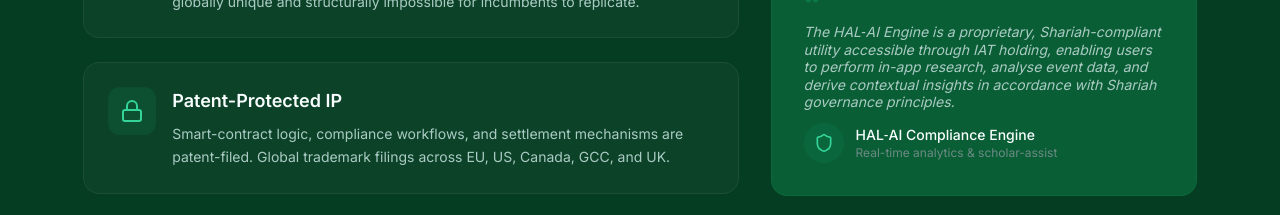
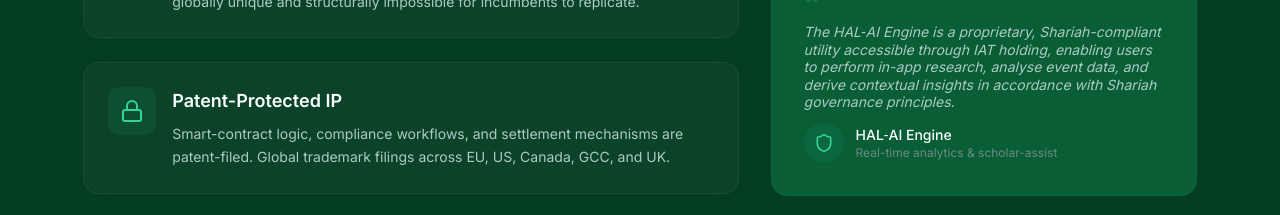
Before and after one commit to cmwtrading55/sharematch-pitch-deck, a Next.js app: page / in a window 1280 px wide. Shown: the part 3160-3375 px from the top of the page. Built offline with nearby package versions, Linux system fonts and the light colour scheme.

Commit message:
minor fix

```diff
--- a/app/components/shariah/ShariahEdge.tsx
+++ b/app/components/shariah/ShariahEdge.tsx
@@ -132,7 +132,7 @@
                   <Shield className="w-5 h-5 text-emerald-400" />
                 </div>
                 <div>
-                  <p className="text-sm font-medium">HAL‑AI Compliance Engine</p>
+                  <p className="text-sm font-medium">HAL‑AI Engine</p>
                   <p className="text-xs text-text-muted">Real-time analytics & scholar-assist</p>
                 </div>
               </div>
```
